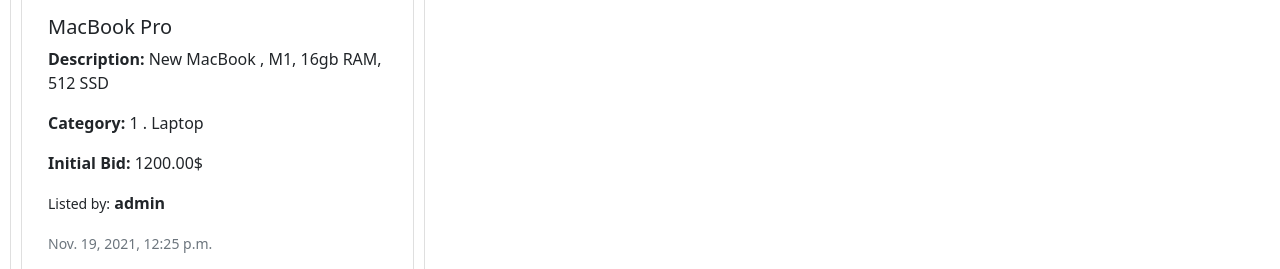
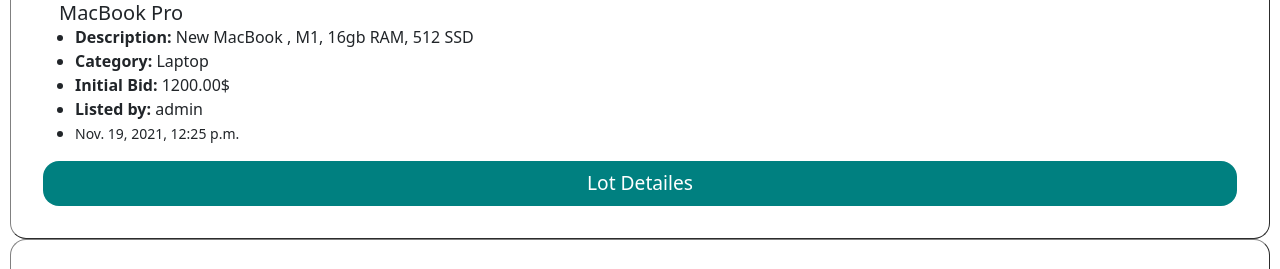
Before and after one commit to skimask9/django_commerce_app, a Django app: page /watchinglots in a window 1280 px wide. Shown: the part 467-736 px from the top of the page. Run offline with Django 3.2, Linux system fonts and the light colour scheme; a user stored in the database is signed in; data comes from the database, SQL or seed files in the repository.

Commit message:
updating watchlist

```diff
--- a/auctions/templates/auctions/watchlist.html
+++ b/auctions/templates/auctions/watchlist.html
@@ -6,25 +6,21 @@
 
 {% block body %}
 <h1>Watchlist : </h1>
-{% for lot in lots %}
-<div class="row row-cols-4 row-cols-md-3 g-2">
-    <div class="col">
-        <div class="card">
-            <div class="card h-100">
-                <img src="{{lot.lot_image}}" class="img-fluid rounded-start" width="300" height="300">
-                <div class="card-body">
-                    <h5 class="card-title">{{lot.lot_name}}</h5>
-                    <p class="card-text"><strong>Description:</strong> {{lot.lot_description}}</p>
-                    <p class="card-text"><strong>Category: </strong>{{lot.lot_category}}</p>
-                    <p class="card-text"><strong>Initial Bid:</strong> {{lot.lot_price}}$</p>
-                    <p class="card-text"> <small>Listed by:</small><strong> {{lot.lot_author}}</strong></p>
-                    <p class="card-text"><small class="text-muted">{{lot.lot_date}}</small></p>
-                    <p class="card-text"><small class="text-muted">{{lot.lot_status}}</small></p>
-                </div>
-            </div>
-        </div>
+<main class='lots'>
+    {% for lot in lots  %}
+    <div class = 'lot-item'>
+                    <h5>{{lot.lot_name}}</h5>
+                    <ul>
+                        <li><strong>Description: </strong>{{lot.lot_description}}</li>
+                        <li><strong>Category: </strong>{{lot.lot_category.name}}</li>
+                        <li><strong>Initial Bid: </strong>{{lot.lot_price}}$</li>
+                        <li><strong>Listed by: </strong>{{lot.lot_author}}</li>
+                        <li><small>{{lot.lot_date}}</small></li>
+                    </ul>
+                    <img src="{{lot.lot_image}}" width="300" height="200">
+                    <a href="{% url 'lot' lot.id %}" class="button">Lot Detailes</a>
     </div>
-</div>
+</main>
 {%empty%}
     <blockquote class="blockquote">
   <p>Nothing here</p>
```
